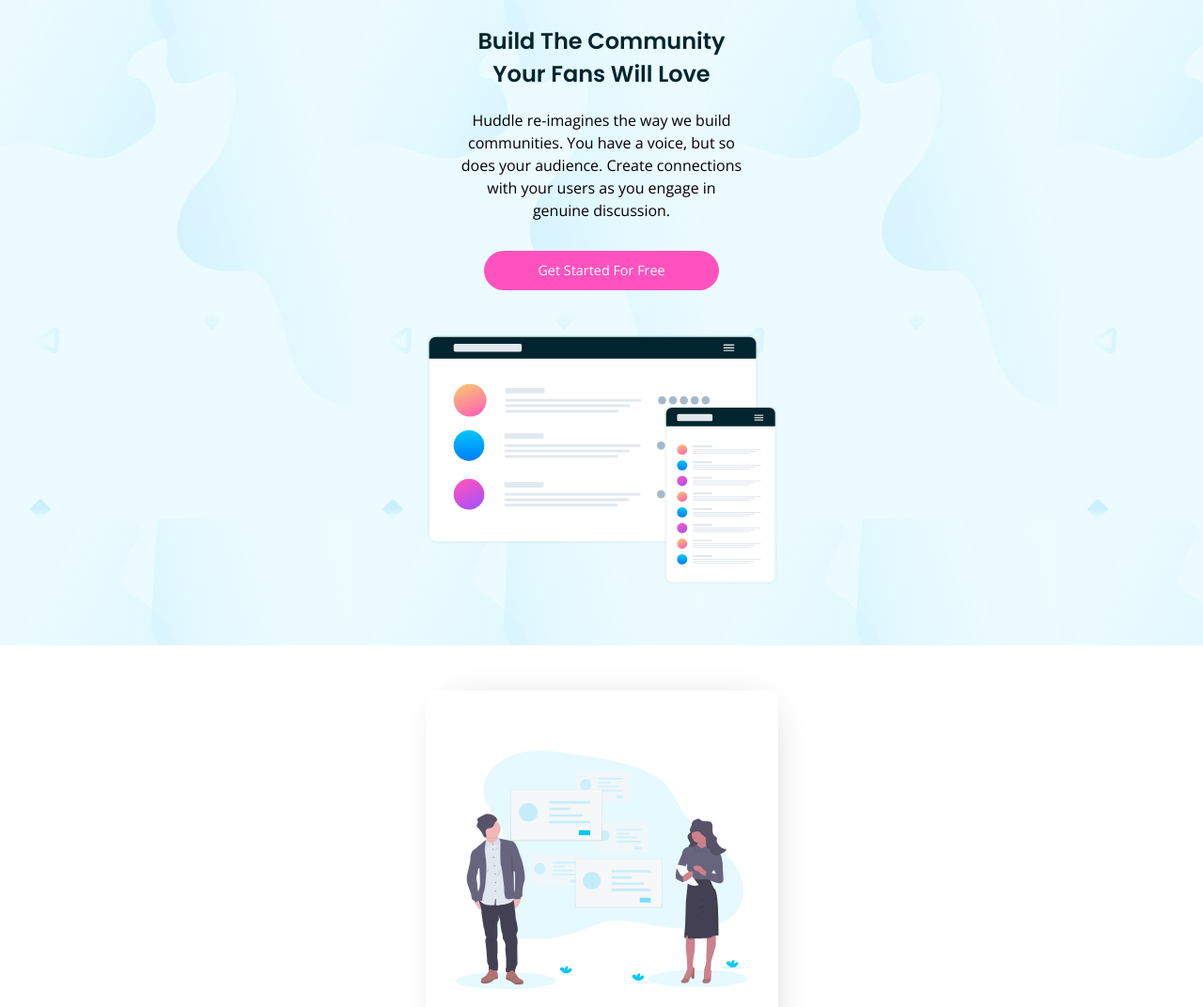
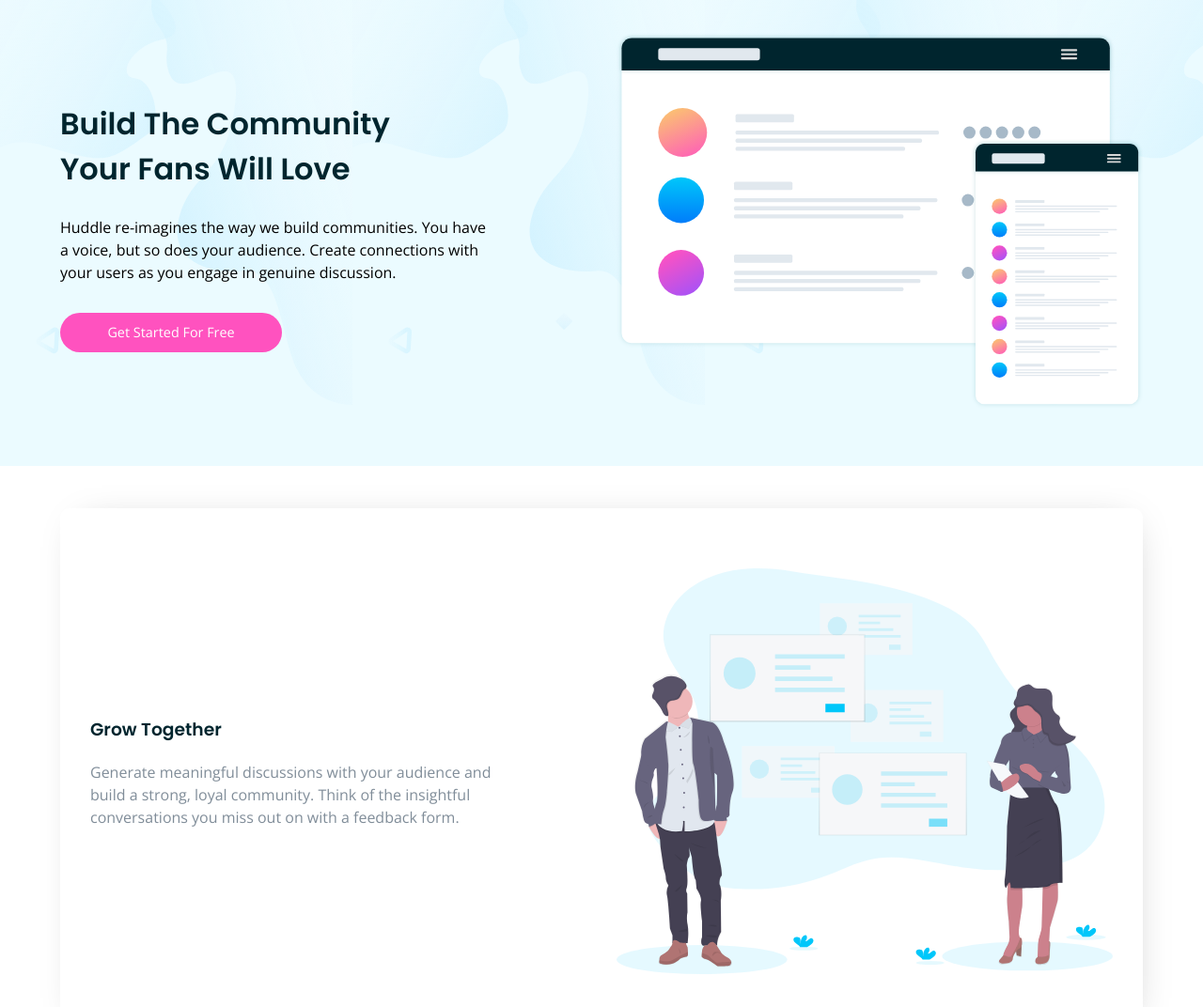
Before and after one commit to hariscs/huddleblock, a plain HTML site: page index.html in a window 1280 px wide. Shown: the part 104-1176 px from the top of the page at 94% size. Drawn offline with nearby package versions, Linux system fonts and the light colour scheme.

Commit message:
desktop layout is completed

```diff
--- a/css/style.css
+++ b/css/style.css
@@ -53,7 +53,7 @@ li {
 */
 
 .btn {
-	padding: 0.8em 4em;
+	padding: 0.8em 3.5em;
 	display: inline-block;
 	font-size: 0.8rem;
 }
@@ -100,7 +100,7 @@ section img,
 
 header,
 section {
-	padding: 2em 0;
+	padding: 1.8em 0;
 }
 
 .grow,
@@ -186,6 +186,8 @@ header {
 	right: 0;
 	left: 0;
 	padding: 1em;
+	max-width: 500px;
+	margin: auto;
 	background: var(--white);
 	text-align: center;
 	border-radius: 10px;
@@ -263,3 +265,69 @@ footer li a:focus {
 	text-align: center;
 	font-size: 0.8rem;
 }
+
+/* media query */
+@media (min-width: 650px) {
+	.container {
+		max-width: 1440px;
+	}
+	.main-flex {
+		flex-direction: row;
+		align-items: center;
+		gap: 2em;
+		text-align: left;
+	}
+
+	.main-flex > * {
+		width: 100%;
+	}
+
+	.hero-title {
+		max-width: 20ch;
+		margin-left: 0;
+		font-size: 2rem;
+	}
+
+	.hero-subtitle {
+		margin-left: 0;
+		max-width: 50ch;
+	}
+
+	/* section 3 */
+
+	.grow-info-img,
+	.users-info-img {
+		order: 0;
+	}
+	.grow-subtitle,
+	.flow-subtitle,
+	.users-subtitle {
+		max-width: 50ch;
+	}
+
+	/* footer  */
+
+	.footer-flex {
+		display: flex;
+		align-items: center;
+		justify-content: space-between;
+		flex-wrap: wrap;
+	}
+
+	.col-4 {
+		align-self: start;
+	}
+
+	.footer-text {
+		text-align: right;
+	}
+
+	.footer-logo {
+		max-width: 200px;
+		margin-bottom: 1em;
+	}
+
+	.cols-info {
+		max-width: 40ch;
+	}
+}
--- a/index.html
+++ b/index.html
@@ -194,10 +194,12 @@
 						<a href="#"><i class="fab fa-twitter"></i></a>
 						<a href="#"><i class="fab fa-instagram"></i></a>
 					</div>
-					<p class="footer-text">
-						&copy; Copyright 2018 Huddle. All rights reserved
-					</p>
 				</div>
+			</div>
+			<div class="container">
+				<p class="footer-text">
+					&copy; Copyright 2018 Huddle. All rights reserved
+				</p>
 			</div>
 		</footer>
 
```
Also changed, not shown: huddleblock-desktop.png (added), huddleblock-mobile.png (added), 2 other files.
